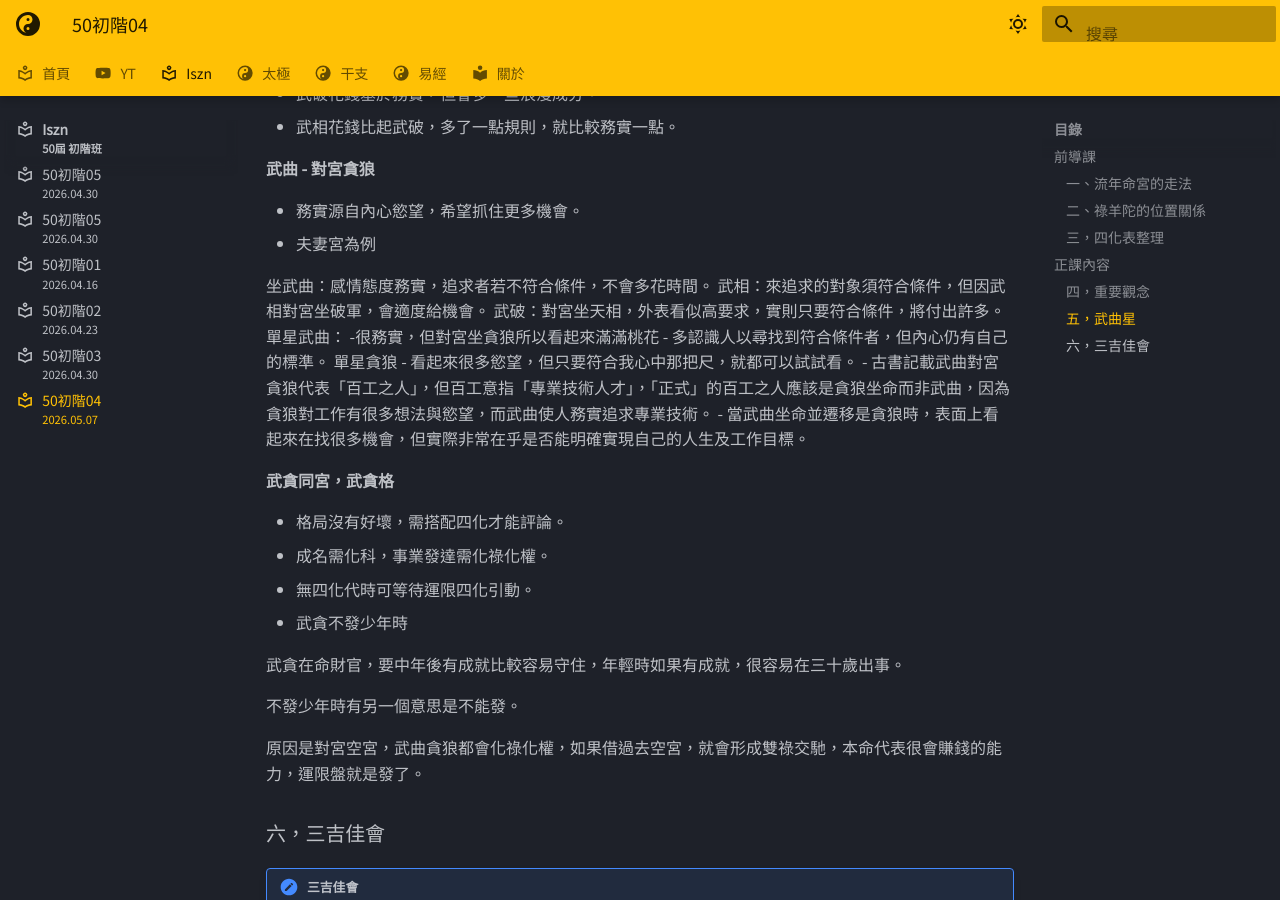
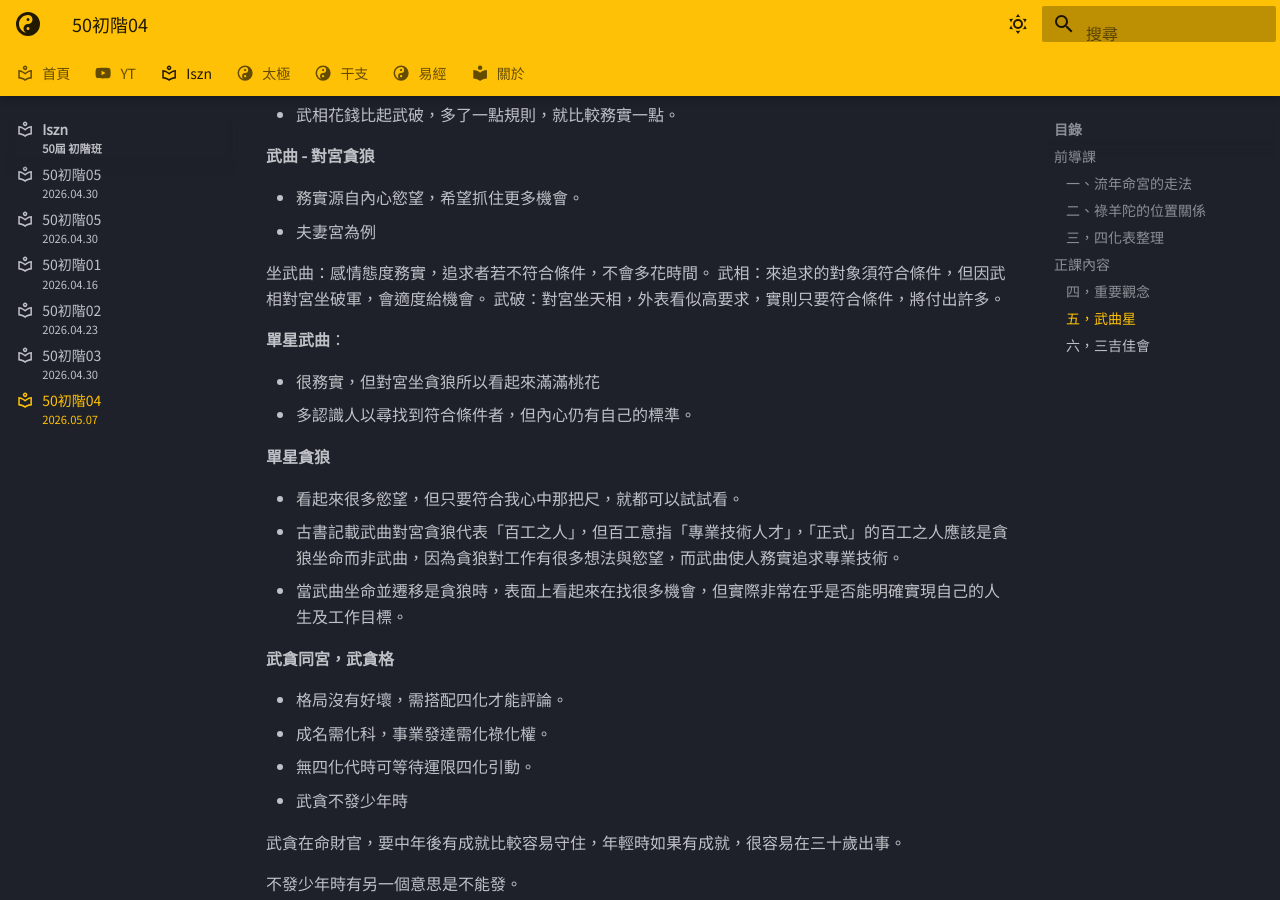
Before and after one commit to oolongyuan/oolongyuan.github.io, an MkDocs documentation site: the page built from docs/iszn/note_04.md, in a window 1280 px wide and 900 px high, scrolled down 4096 px. Built offline with MkDocs 1.6.1 and Material for MkDocs 9.7.7, drawn with Linux system fonts in a browser that asks for light colours; some web fonts are replaced; some of the changed text lies outside the part shown.

Commit message:
formatted

```diff
--- a/docs/iszn/note_04.md
+++ b/docs/iszn/note_04.md
@@ -148,13 +148,17 @@ subtitle: 2026.05.07
 坐武曲：感情態度務實，追求者若不符合條件，不會多花時間。
 武相：來追求的對象須符合條件，但因武相對宮坐破軍，會適度給機會。
 武破：對宮坐天相，外表看似高要求，實則只要符合條件，將付出許多。
-單星武曲：
-  -很務實，但對宮坐貪狼所以看起來滿滿桃花
+
+**單星武曲**：
+
+  - 很務實，但對宮坐貪狼所以看起來滿滿桃花
   - 多認識人以尋找到符合條件者，但內心仍有自己的標準。
-單星貪狼
-  - 看起來很多慾望，但只要符合我心中那把尺，就都可以試試看。
-- 古書記載武曲對宮貪狼代表「百工之人」，但百工意指「專業技術人才」，「正式」的百工之人應該是貪狼坐命而非武曲，因為貪狼對工作有很多想法與慾望，而武曲使人務實追求專業技術。
-- 當武曲坐命並遷移是貪狼時，表面上看起來在找很多機會，但實際非常在乎是否能明確實現自己的人生及工作目標。
+
+**單星貪狼**
+
+ - 看起來很多慾望，但只要符合我心中那把尺，就都可以試試看。
+ - 古書記載武曲對宮貪狼代表「百工之人」，但百工意指「專業技術人才」，「正式」的百工之人應該是貪狼坐命而非武曲，因為貪狼對工作有很多想法與慾望，而武曲使人務實追求專業技術。
+ - 當武曲坐命並遷移是貪狼時，表面上看起來在找很多機會，但實際非常在乎是否能明確實現自己的人生及工作目標。
 
 
 **武貪同宮，武貪格**
```
Also changed, not shown: other parts of docs/iszn/note_04.md (+3 -3 lines).
